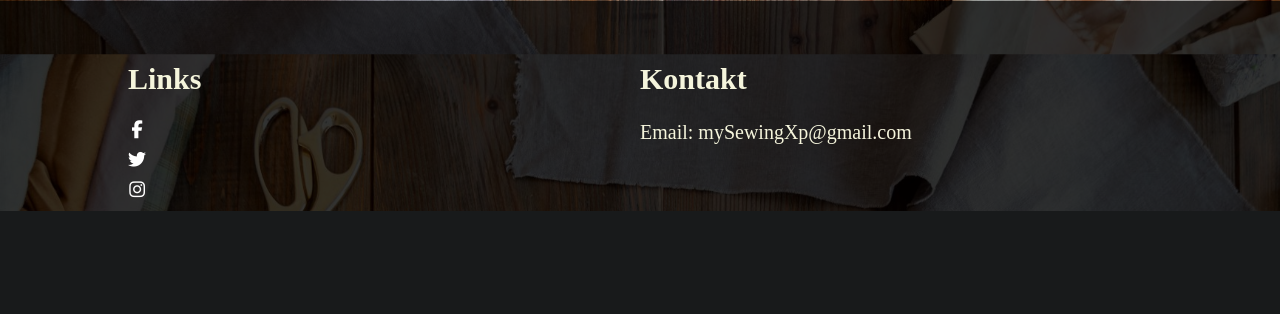
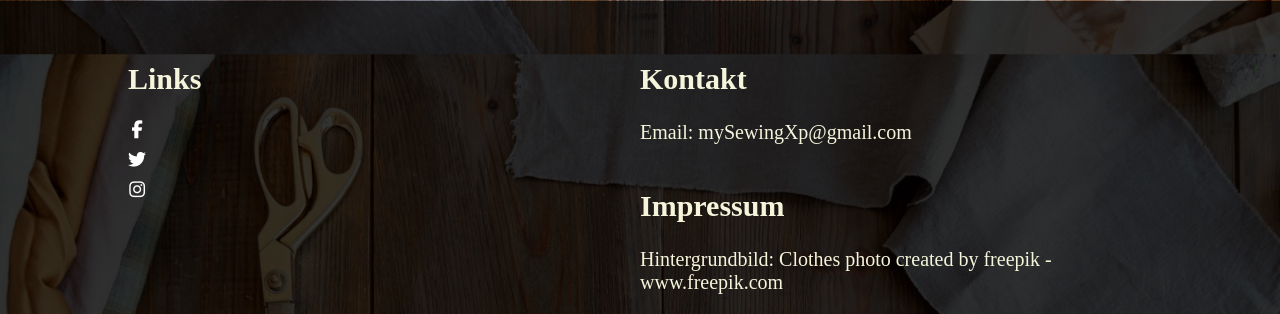
Before and after one commit to FrankCoolish/SecurityProjectSS2021, a PHP site: page /index.php in a window 1280 px wide. Shown: the part 799-1113 px from the top of the page. Before the commit the page ends 1010 px from the top, so only its background shows below. Run offline with PHP 8.4, Linux system fonts and the light colour scheme; some libraries are stand-ins or nearby versions.

Commit message:
added Immpressum for Background in footer

```diff
--- a/Sewing/assets/css/footer.css
+++ b/Sewing/assets/css/footer.css
@@ -16,6 +16,7 @@ footer .column {
     width: 50%;
 }
 
+
 /* Clear floats after the columns */
 footer .row:after {
     content: "";
--- a/Sewing/assets/css/index.css
+++ b/Sewing/assets/css/index.css
@@ -117,3 +117,7 @@ footer .fa {
     border-radius: 50%;
     color: white;
 }
+
+footer .column a{
+    color: white;
+}
--- a/Sewing/footer.php
+++ b/Sewing/footer.php
@@ -11,5 +11,9 @@
                     <h2>Kontakt</h2>
                     <p>Email: <span> mySewingXp@gmail.com </span></p>
                 </div>
+                <div class="column">
+                    <h2>Impressum</h2>
+                    <p>Hintergrundbild: <a1 href="https://www.freepik.com/photos/clothes">Clothes photo created by freepik - www.freepik.com</a1></p>
+                </div>
             </div>
         </footer>
```
